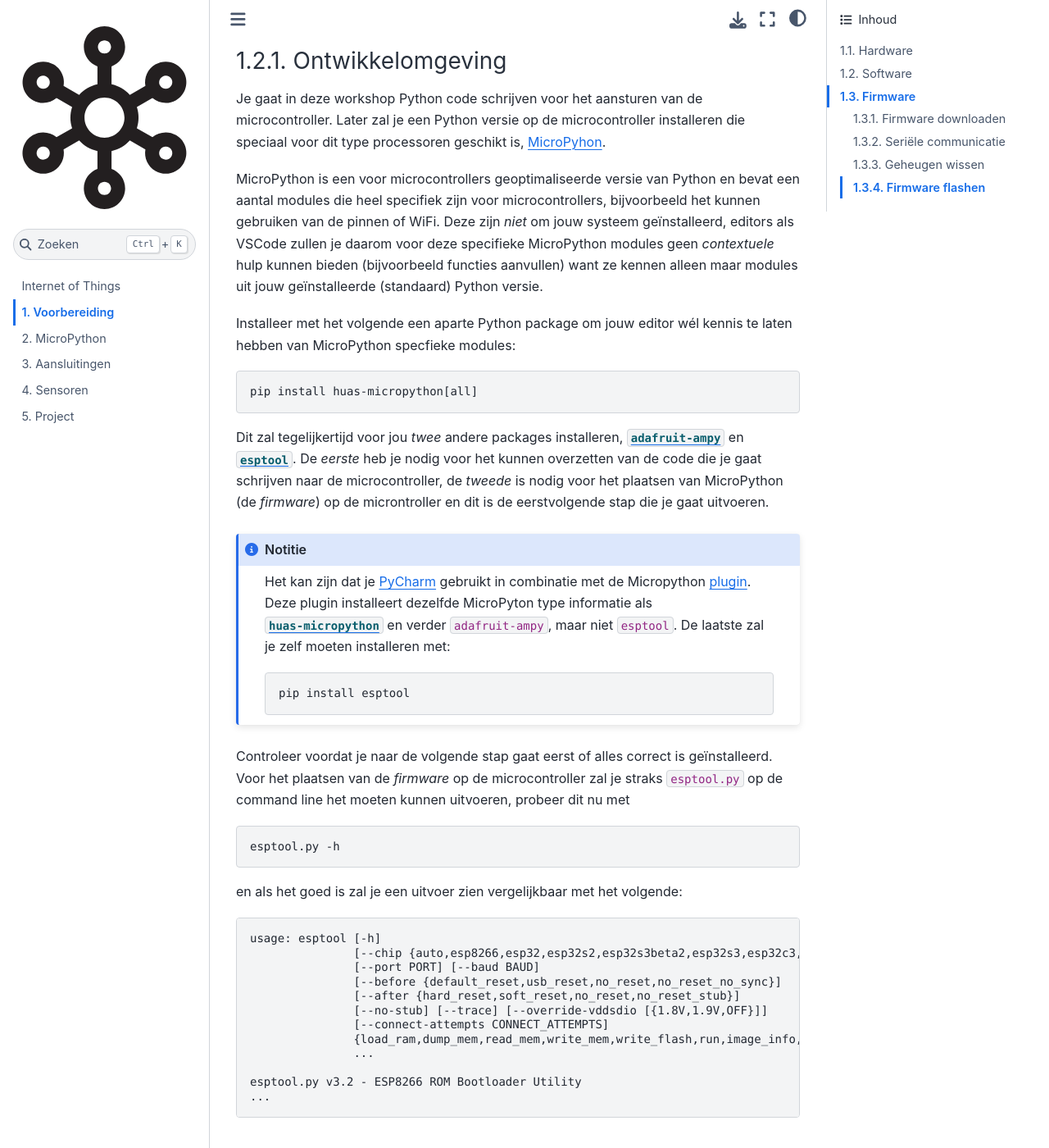
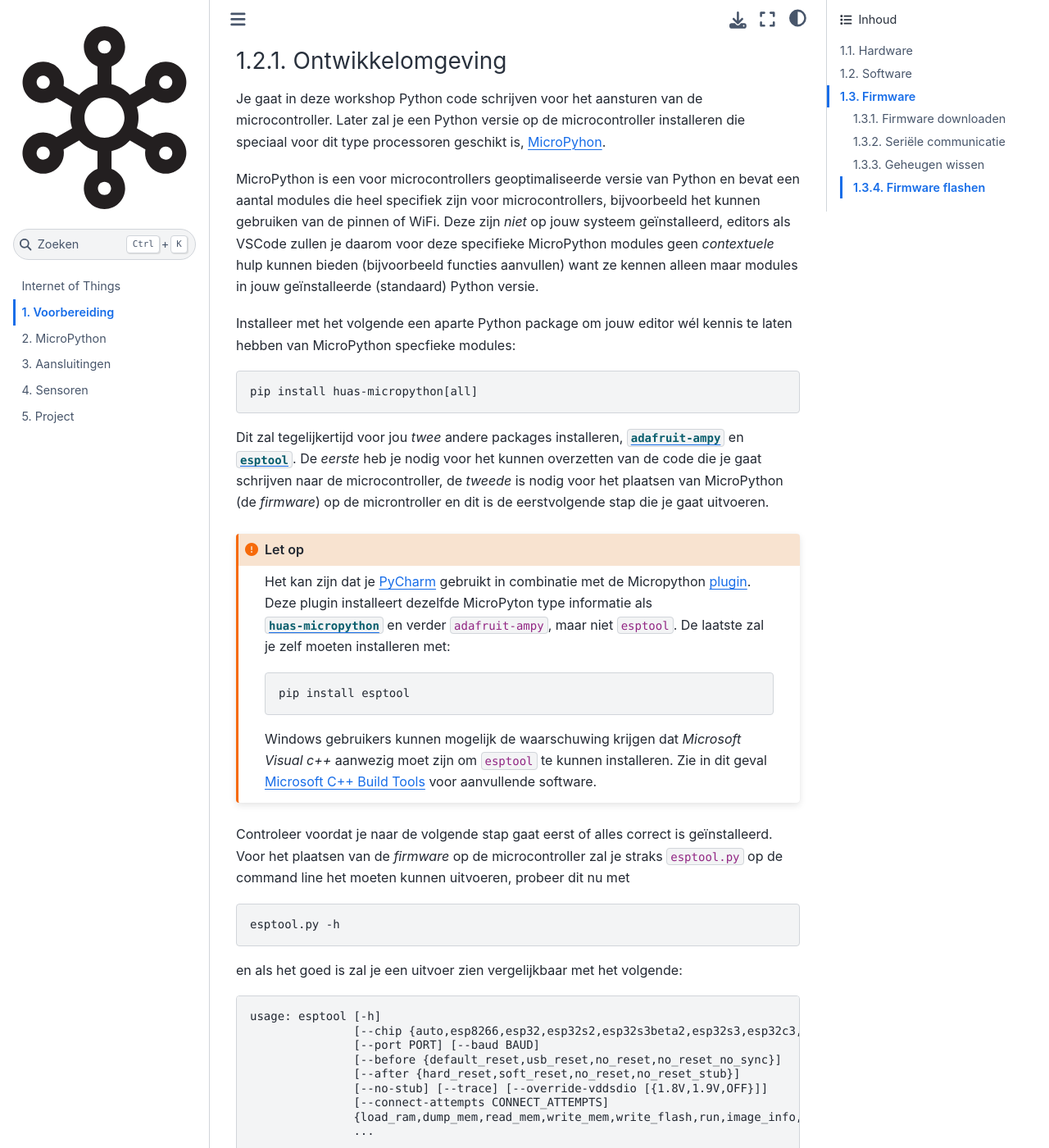
Before and after one commit to hanze-hbo-ict/IOT, a Jupyter Book: the page built from docs/1_voorbereiding.md, in a window 1280 px wide and 1400 px high, scrolled down 1412 px. Shown: the whole window at 82% size. Built offline with Jupyter Book 1.0.4 settings and Sphinx 7.4.7 and the Sphinx Book theme 1.1.4, drawn with Linux system fonts in a browser that asks for light colours.

Commit message:
Possible esptool MSVC dependency, closes #2

`````diff
--- a/docs/1_voorbereiding.md
+++ b/docs/1_voorbereiding.md
@@ -40,7 +40,7 @@ Houd er rekening mee dat je deze stappen en alles wat verder gaat volgen met een
 
 Je gaat in deze workshop Python code schrijven voor het aansturen van de microcontroller. Later zal je een Python versie op de microcontroller installeren die speciaal voor dit type processoren geschikt is, [MicroPyhon](https://micropython.org/).
 
-MicroPython is een voor microcontrollers geoptimaliseerde versie van Python en bevat een aantal modules die heel specifiek zijn voor microcontrollers, bijvoorbeeld het kunnen gebruiken van de pinnen of WiFi. Deze zijn *niet* om jouw systeem geïnstalleerd, editors als VSCode zullen je daarom voor deze specifieke MicroPython modules geen *contextuele* hulp kunnen bieden (bijvoorbeeld functies aanvullen) want ze kennen alleen maar modules uit jouw geïnstalleerde (standaard) Python versie.
+MicroPython is een voor microcontrollers geoptimaliseerde versie van Python en bevat een aantal modules die heel specifiek zijn voor microcontrollers, bijvoorbeeld het kunnen gebruiken van de pinnen of WiFi. Deze zijn *niet* op jouw systeem geïnstalleerd, editors als VSCode zullen je daarom voor deze specifieke MicroPython modules geen *contextuele* hulp kunnen bieden (bijvoorbeeld functies aanvullen) want ze kennen alleen maar modules in jouw geïnstalleerde (standaard) Python versie.
 
 Installeer met het volgende een aparte Python package om jouw editor wél kennis te laten hebben van MicroPython specfieke modules:
 
@@ -50,12 +50,14 @@ pip install huas-micropython[all]
 
 Dit zal tegelijkertijd voor jou *twee* andere packages installeren, [`adafruit-ampy`](https://pypi.org/project/adafruit-ampy/) en [`esptool`](https://pypi.org/project/esptool/). De *eerste* heb je nodig voor het kunnen overzetten van de code die je gaat schrijven naar de microcontroller, de *tweede* is nodig voor het plaatsen van MicroPython (de *firmware*) op de microntroller en dit is de eerstvolgende stap die je gaat uitvoeren.
 
-````{note}
+````{attention}
 Het kan zijn dat je [PyCharm](https://www.jetbrains.com/pycharm/) gebruikt in combinatie met de Micropython [plugin](https://plugins.jetbrains.com/plugin/9777-micropython). Deze plugin installeert dezelfde MicroPyton type informatie als [`huas-micropython`](https://pypi.org/project/huas-micropython/) en verder `adafruit-ampy`, maar niet `esptool`. De laatste zal je zelf moeten installeren met:
 
 ```text
 pip install esptool
 ```
+
+Windows gebruikers kunnen mogelijk de waarschuwing krijgen dat *Microsoft Visual c++* aanwezig moet zijn om `esptool` te kunnen installeren. Zie in dit geval [Microsoft C++ Build Tools](https://visualstudio.microsoft.com/visual-cpp-build-tools/) voor aanvullende software.
 ````
 
 Controleer voordat je naar de volgende stap gaat eerst of alles correct is geïnstalleerd. Voor het plaatsen van de *firmware* op de microcontroller zal je straks `esptool.py` op de command line het moeten kunnen uitvoeren, probeer dit nu met
`````
Also changed, not shown: other parts of docs/1_voorbereiding.md (+2 -2 lines).
